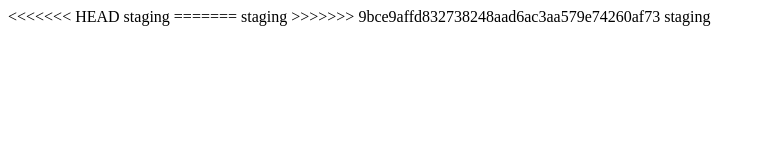
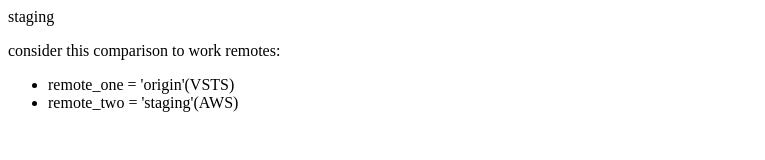
Before and after one commit to bayon/remote_two, a plain HTML site: page index.html in a window 1280 px wide. Shown: the whole page, without its empty margins (0-765 px from the left). Drawn offline with Linux system fonts and the light colour scheme.

Commit message:
make comparison to works 2 remote set up

```diff
--- a/index.html
+++ b/index.html
@@ -1,7 +1,7 @@
-<<<<<<< HEAD
-<foo>staging</foo>
-=======
-<html>staging</html>
->>>>>>> 9bce9affd832738248aad6ac3aa579e74260af73
-
-<merge>staging</merge>
+ <html>staging
+     <P>consider this comparison to work remotes:</P>
+     <ul>
+         <li>remote_one = 'origin'(VSTS) </li>
+         <li>remote_two = 'staging'(AWS)</li>
+     </ul>
+ </html>
```
